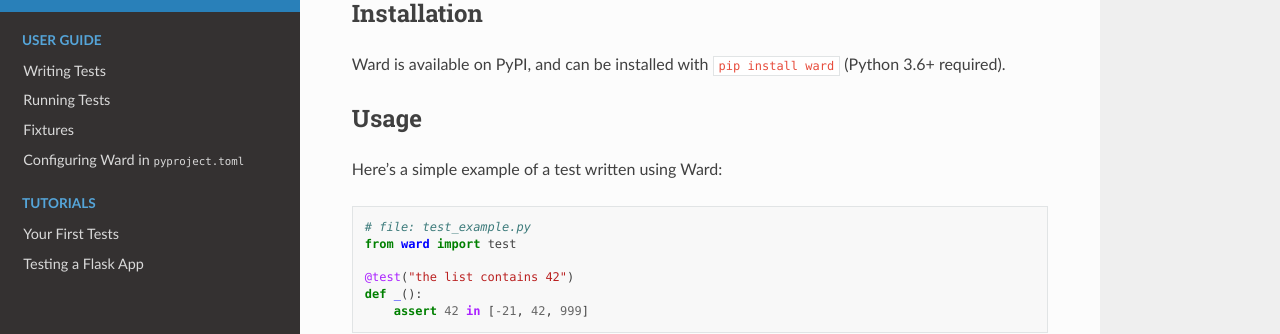
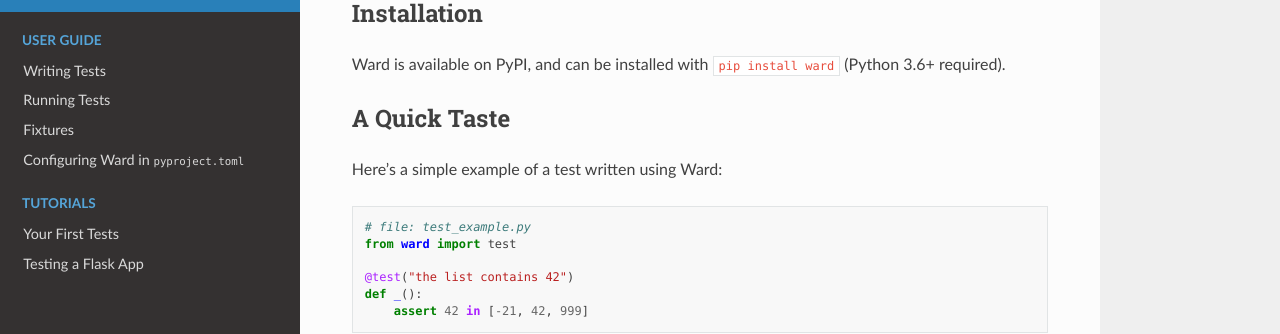
Before and after one commit to darrenburns/ward, a Sphinx documentation site: the page built from docs/source/index.rst, in a window 1280 px wide and 900 px high, scrolled down 778 px. Shown: the part 158-492 px from the top of the window. Built offline with Sphinx 7.4.7 and the Read the Docs theme 2.0.0, drawn with Linux system fonts in a browser that asks for light colours.

Commit message:
Update index.rst

```diff
--- a/docs/source/index.rst
+++ b/docs/source/index.rst
@@ -23,8 +23,8 @@
 ------------
 Ward is available on PyPI, and can be installed with ``pip install ward`` (Python 3.6+ required).
 
-Usage
------
+A Quick Taste
+-------------
 
 Here's a simple example of a test written using Ward:
 
```
